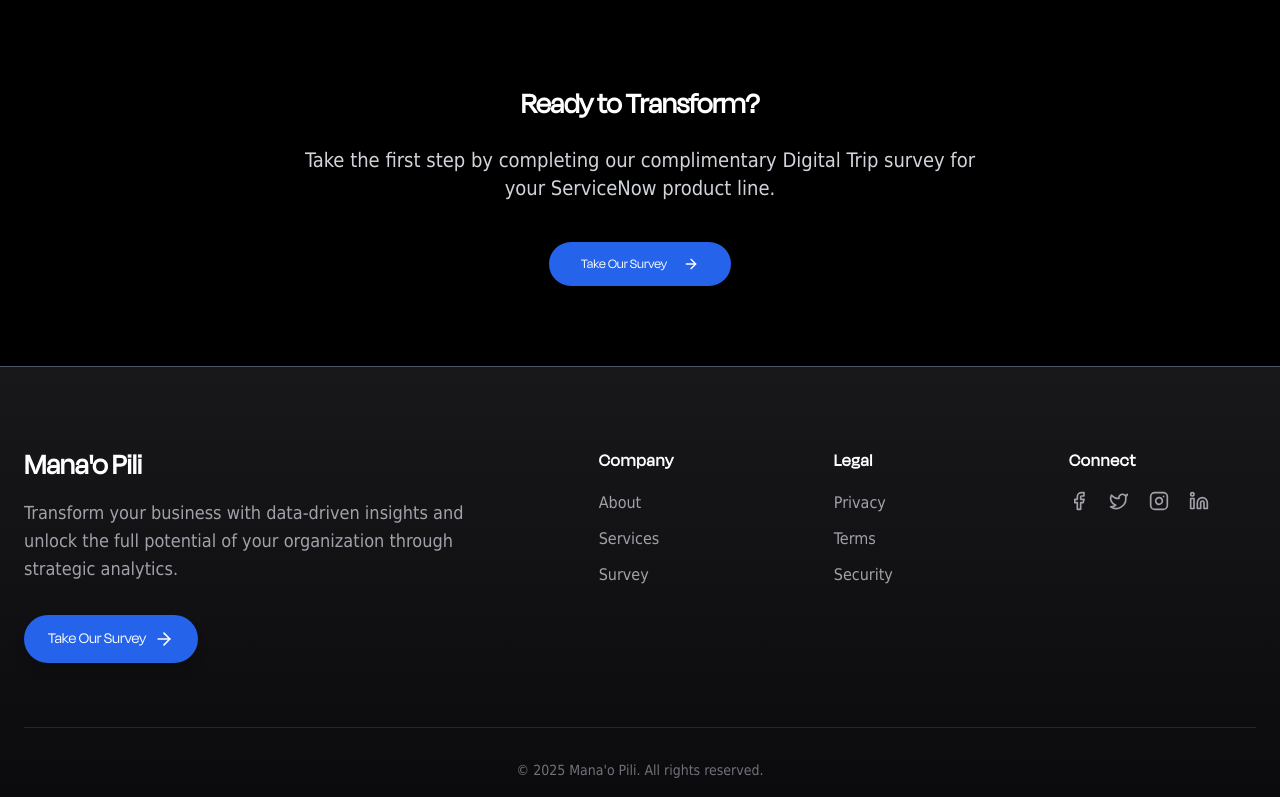
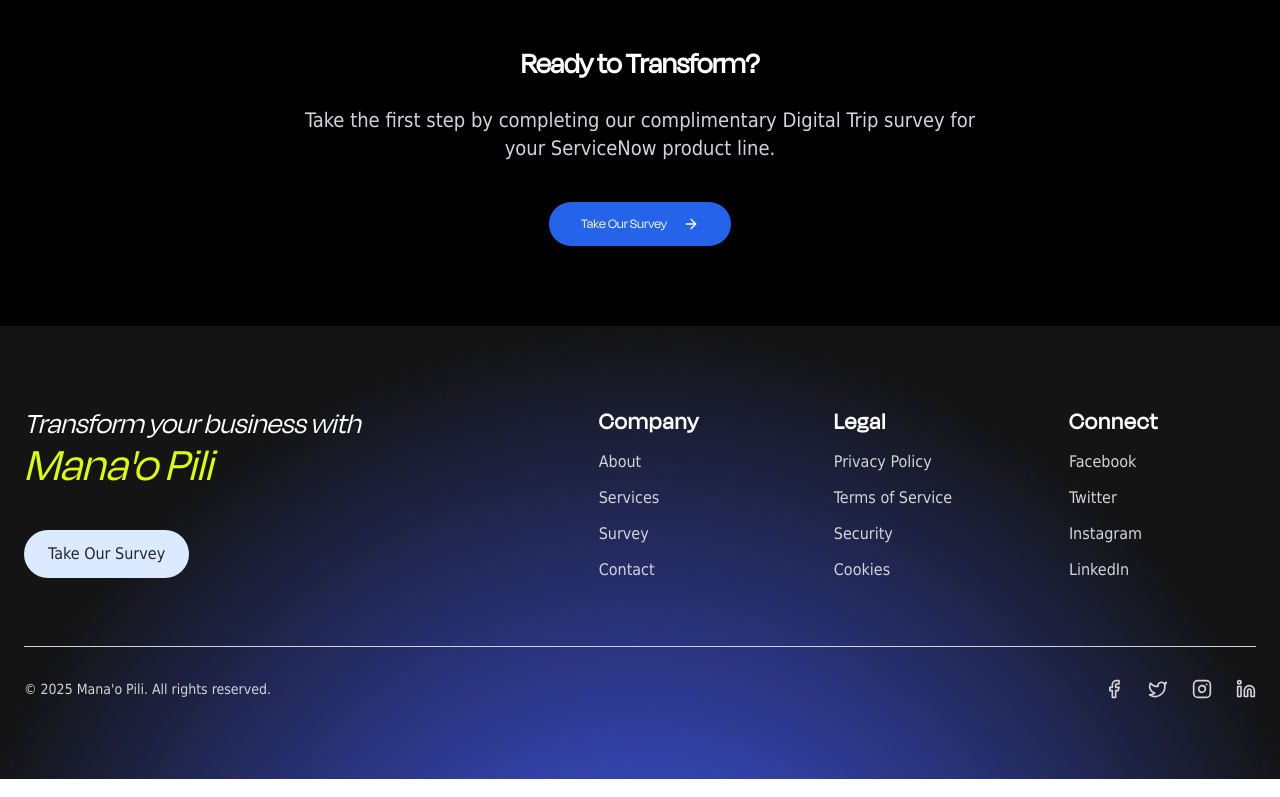
Before and after one commit to shreyaskashyapp/manaopili, a Next.js app: page / in a window 1280 px wide. Shown: the part 2000-2797 px from the top of the page. Built offline with nearby package versions, Linux system fonts and the light colour scheme.

Commit message:
changed bg and made header transparent and a few changes

```diff
--- a/src/app/components/footer.js
+++ b/src/app/components/footer.js
@@ -1,43 +1,71 @@
-import { ArrowRight, Facebook, Twitter, Instagram, Linkedin } from 'lucide-react';
+import { ArrowRight, Facebook, Twitter, Instagram, Linkedin } from "lucide-react"
+import Image from "next/image"
+
+const companyLinks = [
+  { name: "About", href: "/about" },
+  { name: "Services", href: "/services" },
+  { name: "Survey", href: "/survey" },
+  { name: "Contact", href: "/contact" },
+]
+
+const legalLinks = [
+  { name: "Privacy Policy", href: "/privacy" },
+  { name: "Terms of Service", href: "/terms" },
+  { name: "Security", href: "/security" },
+  { name: "Cookies", href: "/cookies" },
+]
+
+const socialLinks = [
+  { name: "Facebook", icon: Facebook, href: "#" },
+  { name: "Twitter", icon: Twitter, href: "#" },
+  { name: "Instagram", icon: Instagram, href: "#" },
+  { name: "LinkedIn", icon: Linkedin, href: "#" },
+]
 
 export default function Footer() {
   return (
-    <footer className="bg-gradient-to-b from-zinc-900 to-zinc-950 text-zinc-300 border-t border-gray-600">
-      <div className="container mx-auto px-6 py-16 lg:py-20">
+    <footer
+      className="relative bg-[#141414] text-zinc-300  border-gray-600"
+      style={{
+        backgroundImage: "url('/footerCircle.png')",
+        backgroundSize: "cover",
+        backgroundPosition: "center",
+        backgroundRepeat: "no-repeat",
+      }}
+    >
+      <div className="container mx-auto px-6 py-16 lg:py-20 z-10 relative">
         <div className="max-w-7xl mx-auto">
           {/* Main Content */}
           <div className="grid grid-cols-1 lg:grid-cols-12 gap-12 lg:gap-8">
-            {/* Brand & CTA Section - Now Wider */}
+            {/* Brand & CTA Section */}
             <div className="lg:col-span-5">
-              <h2 className="text-3xl font-bold text-white mb-4">
-                {`Mana'o Pili`}
+              <h2 className="text-3xl font-thin italic text-white mb-4">Transform your business with
+                <br/>
+              <span className="text-[#deff00] font-thin text-5xl italic"> {`Mana'o Pili`}</span>
               </h2>
-              <p className="text-lg text-zinc-400 mb-8 max-w-lg">
-                Transform your business with data-driven insights and unlock the full potential of your organization through strategic analytics.
-              </p>
+              <br className="hidden sm:inline" />
               <a
                 href="/survey"
-                className="inline-flex items-center px-6 py-3 text-base font-medium text-white bg-blue-600 hover:bg-blue-500 rounded-full font-heading transition-all duration-200 group shadow-lg hover:shadow-blue-500/25"
+                className="inline-flex items-center px-6 py-3 text-base font-medium text-zinc-800 bg-blue-100 hover:bg-[#deff00] rounded-full transition-all duration-300"
               >
                 Take Our Survey
-                <ArrowRight className="ml-2 h-5 w-5 group-hover:translate-x-1 transition-transform" />
-              </a>
+                </a>
             </div>
 
-            {/* Navigation & Social Links - Better Spacing */}
+            {/* Navigation & Social Links */}
             <div className="lg:col-span-7">
               <div className="grid grid-cols-2 md:grid-cols-3 gap-8 lg:gap-12 lg:pl-12">
                 {/* Company Links */}
                 <div>
-                  <h3 className="text-lg font-semibold text-white mb-4">Company</h3>
+                  <h3 className="text-2xl font-semibold text-white mb-3">Company</h3>
                   <ul className="space-y-3">
-                    {['About', 'Services', 'Survey'].map((item) => (
-                      <li key={item}>
+                    {companyLinks.map((link) => (
+                      <li key={link.name}>
                         <a
-                          href={`/${item.toLowerCase()}`}
-                          className="text-base text-zinc-400 hover:text-white transition-colors hover:translate-x-1 inline-block transform"
+                          href={link.href}
+                          className="text-base text-zinc-300 hover:text-[#deff00] transition-colors duration-200 hover:translate-x-1 "
                         >
-                          {item}
+                          {link.name}
                         </a>
                       </li>
                     ))}
@@ -46,15 +74,15 @@ export default function Footer() {
 
                 {/* Legal Links */}
                 <div>
-                  <h3 className="text-lg font-semibold text-white mb-4">Legal</h3>
+                  <h3 className="text-2xl font-semibold text-white mb-3">Legal</h3>
                   <ul className="space-y-3">
-                    {['Privacy', 'Terms', 'Security'].map((item) => (
-                      <li key={item}>
+                    {legalLinks.map((link) => (
+                      <li key={link.name}>
                         <a
-                          href={`/${item.toLowerCase()}`}
-                          className="text-base text-zinc-400 hover:text-white transition-colors hover:translate-x-1 inline-block transform"
+                          href={link.href}
+                          className="text-base text-zinc-300 hover:text-[#deff00] transition-colors duration-200 hover:translate-x-1 "
                         >
-                          {item}
+                          {link.name}
                         </a>
                       </li>
                     ))}
@@ -63,37 +91,51 @@ export default function Footer() {
 
                 {/* Social Links */}
                 <div>
-                  <h3 className="text-lg font-semibold text-white mb-4">Connect</h3>
-                  <div className="flex items-center gap-2 space-y-0">
-                    {[
-                      { Icon: Facebook, href: '#' },
-                      { Icon: Twitter,href: '#' },
-                      { Icon: Instagram, href: '#' },
-                      { Icon: Linkedin, href: '#' }
-                    ].map(({ Icon, label, href }) => (
-                      <a
-                        key={label}
-                        href={href}
-                        className="text-base text-zinc-400 hover:text-white transition-colors inline-flex items-center gap-3 group"
-                      >
-                        <Icon className="h-5 w-5 group-hover:text-blue-400 transition-colors" />
-                        <span>{label}</span>
-                      </a>
-                    ))}
+                  <h3 className="text-2xl font-semibold text-white mb-3">Connect</h3>
+                  <div className="flex flex-col space-y-3">
+                    {socialLinks.map((link) => {
+                      const Icon = link.icon
+                      return (
+                        <a
+                          key={link.name}
+                          href={link.href}
+                          className="text-base text-zinc-300 hover:text-[#deff00] transition-colors duration-200 inline-flex items-center gap-3 group"
+                        >
+                          <span>{link.name}</span>
+                        </a>
+                      )
+                    })}
                   </div>
                 </div>
               </div>
             </div>
           </div>
-          <div className="mt-16 pt-8 border-t border-zinc-800">
-            <div className="flex flex-col md:flex-row justify-center items-center space-y-4 md:space-y-0">
-              <p className="text-sm text-zinc-500">
-                &copy; {`2025 Mana'o Pili. All rights reserved.`}
+
+          {/* Footer Bottom */}
+          <div className="mt-16 pt-8 border-t border-zinc-300">
+            <div className="flex flex-col md:flex-row justify-between items-center space-y-4 md:space-y-0">
+              <p className="text-sm text-zinc-300">
+                &copy; 2025 {`Mana'o Pili. All rights reserved.`}
               </p>
+              <div className="flex space-x-6">
+                {socialLinks.map((link) => {
+                  const Icon = link.icon
+                  return (
+                    <a
+                      key={link.name}
+                      href={link.href}
+                      className="text-zinc-300 hover:text-[#deff00] transition-colors duration-200"
+                      aria-label={link.name}
+                    >
+                      <Icon className="h-5 w-5" />
+                    </a>
+                  )
+                })}
+              </div>
             </div>
           </div>
         </div>
       </div>
     </footer>
-  );
+  )
 }
--- a/src/app/layout.js
+++ b/src/app/layout.js
@@ -26,7 +26,7 @@ export default function RootLayout({ children }) {
         className={`${geistSans.variable} ${geistMono.variable} antialiased`}
       >
         <Header />
-        <div className="mt-10">
+        <div className="">
         {children}
         </div>
         <FooterPage />
--- a/src/app/services/page.js
+++ b/src/app/services/page.js
@@ -185,7 +185,7 @@ const comparisonData = [
     const [activeCategory, setActiveCategory] = useState("IMPLEMENTATIONS");
 
     return (
-      <div className="min-h-screen bg-zinc-900 pt-8">
+      <div className="min-h-screen bg-zinc-900">
         <section className="  md:py-28 py-10 bg-gradient-to-b from-zinc-800 to-zinc-900 ">
           <div className="container mx-auto px-4">
             <h1 className="text-4xl md:text-5xl lg:text-6xl font-bold text-white text-center mb-6">Services</h1>
```
Also changed, not shown: src/app/components/header.js (+24 -6 lines), src/app/page.js (+7 -10 lines), public/arrow_yellow.png (added), public/footerCircle.png (added).
